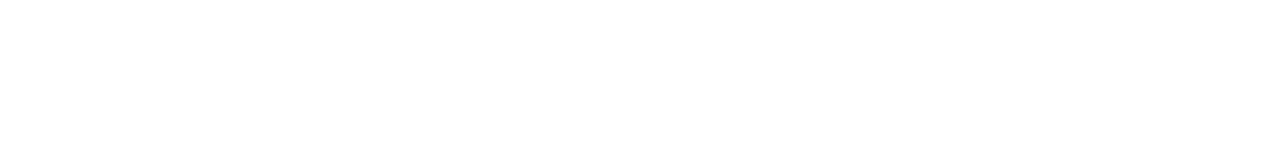
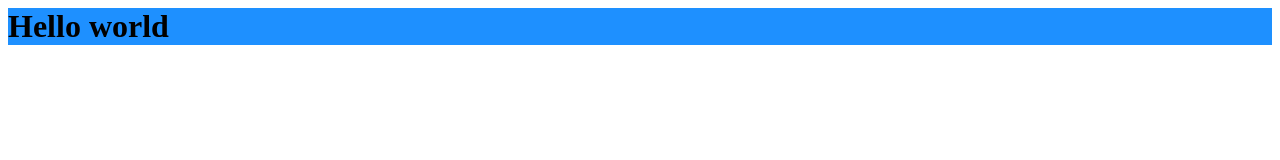
Before and after one commit to AnoukAken06/AnoukAken06.github.io, a plain HTML site: page index.html in a window 1280 px wide. Drawn offline with Linux system fonts and the light colour scheme.

Commit message:
Update index.html

```diff
--- a/index.html
+++ b/index.html
@@ -1,5 +1,6 @@
 <html>
 <header>
-  <h1 style ="background-color:DodgerBlue;" Hello world </h1>
+  <h1 style ="background-color:DodgerBlue;"> Hello world </h1>
+
 </header>
 </html>
```
